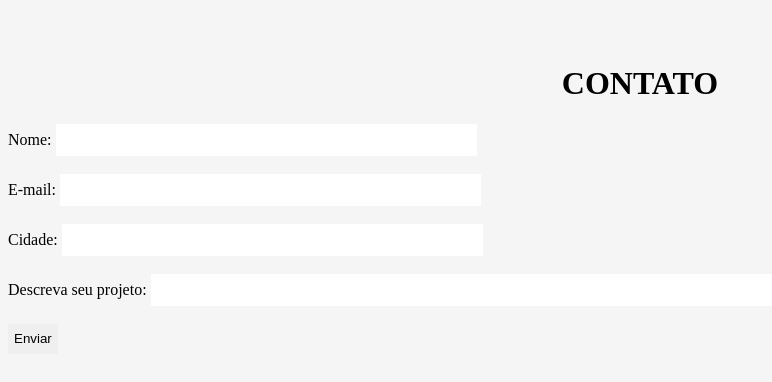
After one commit to roneilopes/portal6Legends, a PHP site: page /contato.php in a window 1280 px wide. The commit adds this page. Shown: the top 382 px of the page, without its empty margins (0-772 px from the left). Run offline with PHP 8.4, Linux system fonts and the light colour scheme.

Commit message:
Aline Contato

```diff
--- /dev/null
+++ b/contato.php
@@ -0,0 +1,50 @@
+<!DOCTYPE html>
+<!--
+To change this license header, choose License Headers in Project Properties.
+To change this template file, choose Tools | Templates
+and open the template in the editor.
+-->
+<html>
+    <head>
+        <meta charset="UTF-8">
+        <title>Fale Conosco</title>
+         <style>
+            input {
+                height: 30px;
+                border-style: hidden;
+
+            }
+            body {
+                background-color: whitesmoke;
+            }
+        </style>
+    </head>
+    <body>
+        <form>
+            <br>
+            <br>
+            <h1 align="center">CONTATO</h1>
+
+            <p></p>
+            <label name="nome">Nome: </label>
+            <input type="text" name="nome" size="50px">
+            <br>
+            <br>
+            <label name="email">E-mail: </label>
+            <input type="text" name="email" size="50px">
+            <br>
+            <br>
+            <label name="cidade">Cidade: </label>
+            <input type="text" name="cidade" size="50px">
+            <br>
+            <br>
+            <label name="descricao">Descreva seu projeto: </label>
+            <input type="text" name="descricao" size="100px">
+            <br>
+            <br>
+            <input type="submit" value="Enviar">
+
+        </form>
+
+    </body>
+</html>
```
Also changed, not shown: index.php (+1 -8 lines).
